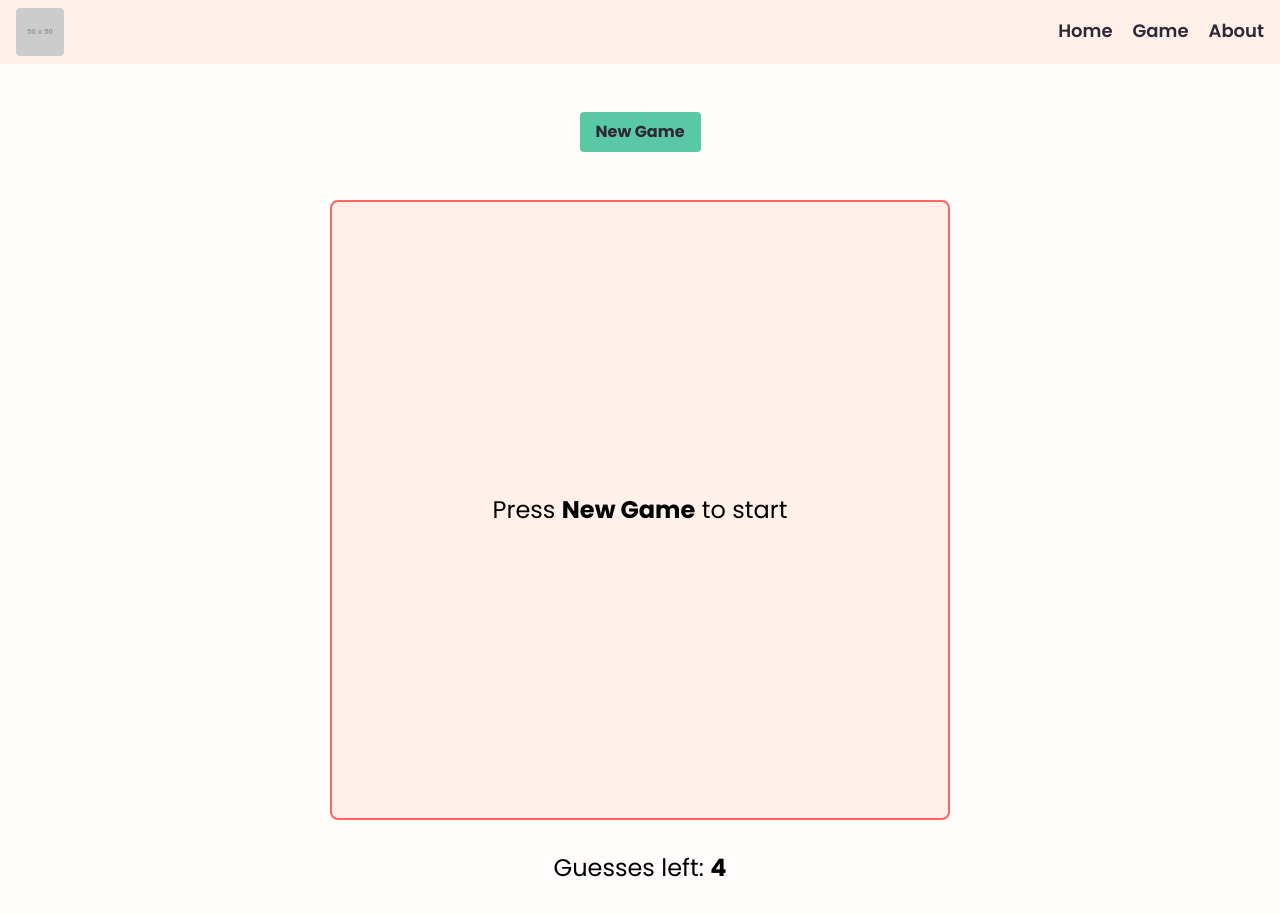
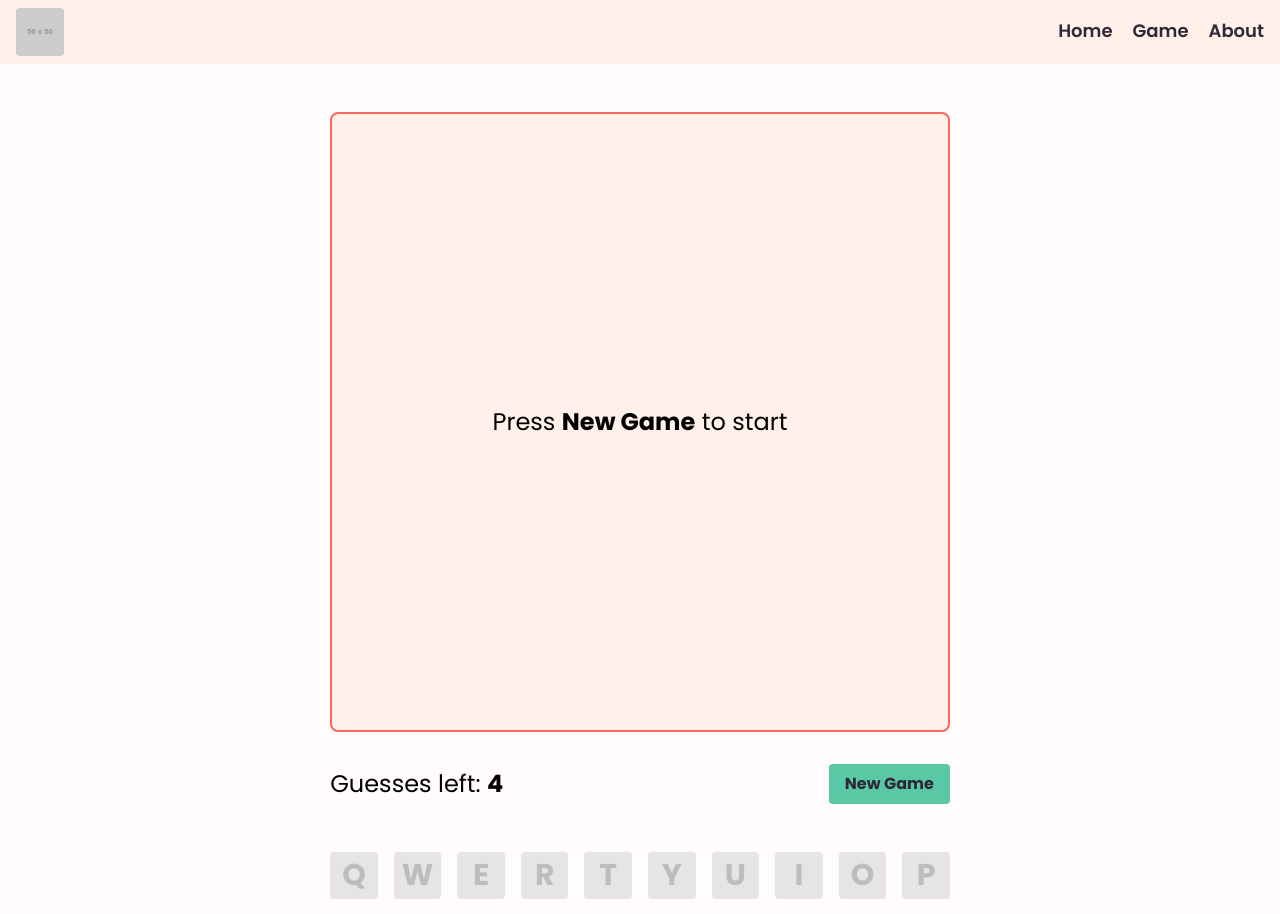
Before and after one commit to austinh-io/RTT-WordGuess, a React (Vite) app: page /rtt-wordguess/game in a window 1280 px wide. Shown: the top 914 px of the page. Built offline with nearby package versions, Linux system fonts and the light colour scheme; some icons are missing.

Commit message:
Remove redundant code and reposition game button

```diff
--- a/src/pages/game/Game.tsx
+++ b/src/pages/game/Game.tsx
@@ -114,11 +114,6 @@ const Game: React.FC = () => {
       variants={pageTransition}>
       <div className='flex flex-grow justify-center items-center px-4 py-12'>
         <main className='flex flex-col items-center gap-8'>
-          <div className='mb-4'>
-            <Button onClick={isNewGame ? handleStartNewGame : handleEndGame}>
-              {isNewGame ? 'New Game' : 'End Game'}
-            </Button>
-          </div>
           <GameVisual>
             {isNewGame && !isLoading && !error && (
               <p className='text-2xl'>
@@ -138,10 +133,13 @@ const Game: React.FC = () => {
             )}
             {error && <p className='text-2xl'>{`${error}`}</p>}
           </GameVisual>
-          <div>
+          <div className='mb-4 flex justify-between items-center w-full'>
             <p className='text-2xl'>
               Guesses left: <b>{guessCount}</b>
             </p>
+            <Button onClick={isNewGame ? handleStartNewGame : handleEndGame}>
+              {isNewGame ? 'New Game' : 'End Game'}
+            </Button>
           </div>
           <LetterTray
             onHandleClick={handleSetLastLetter}
```
